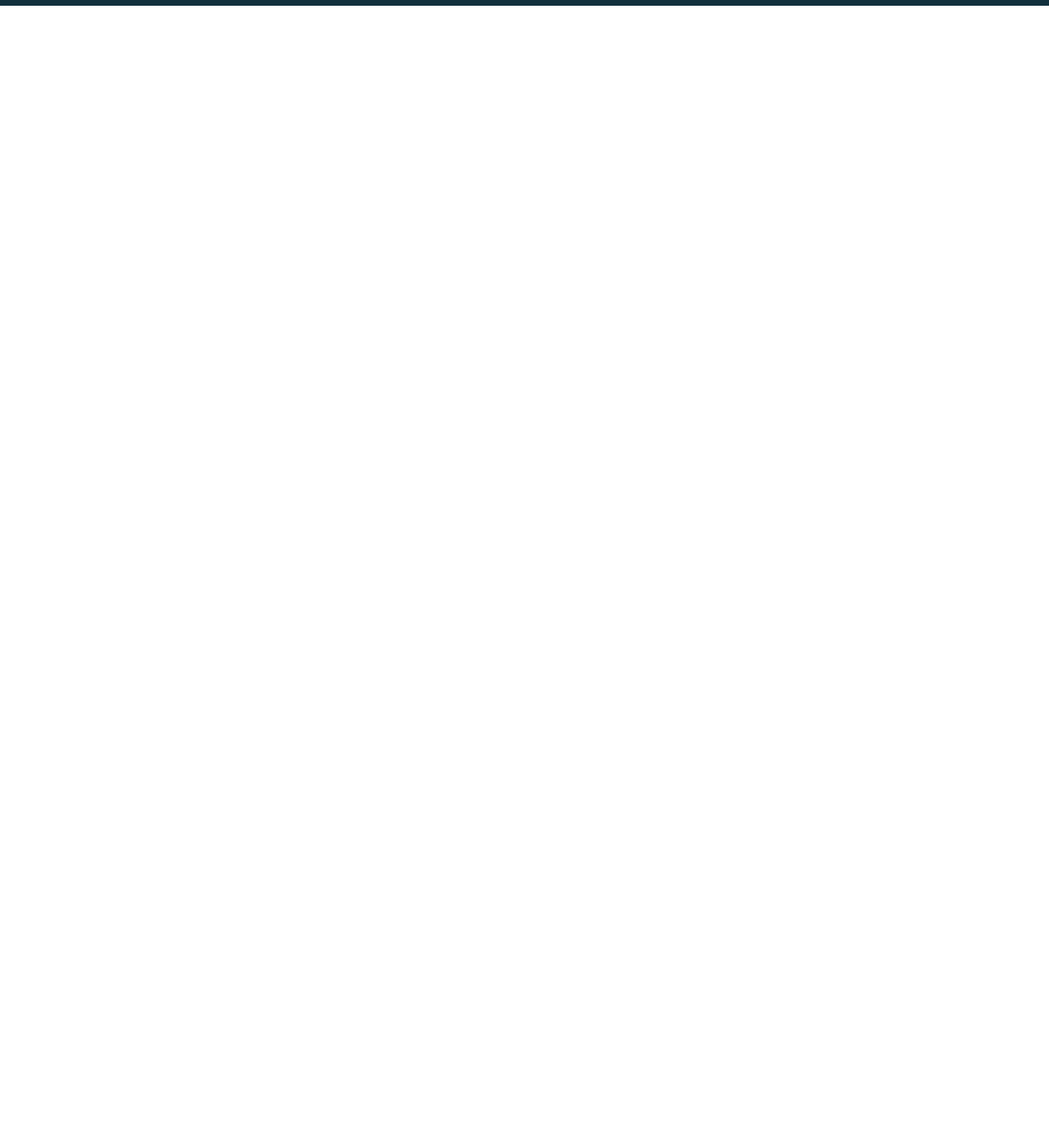
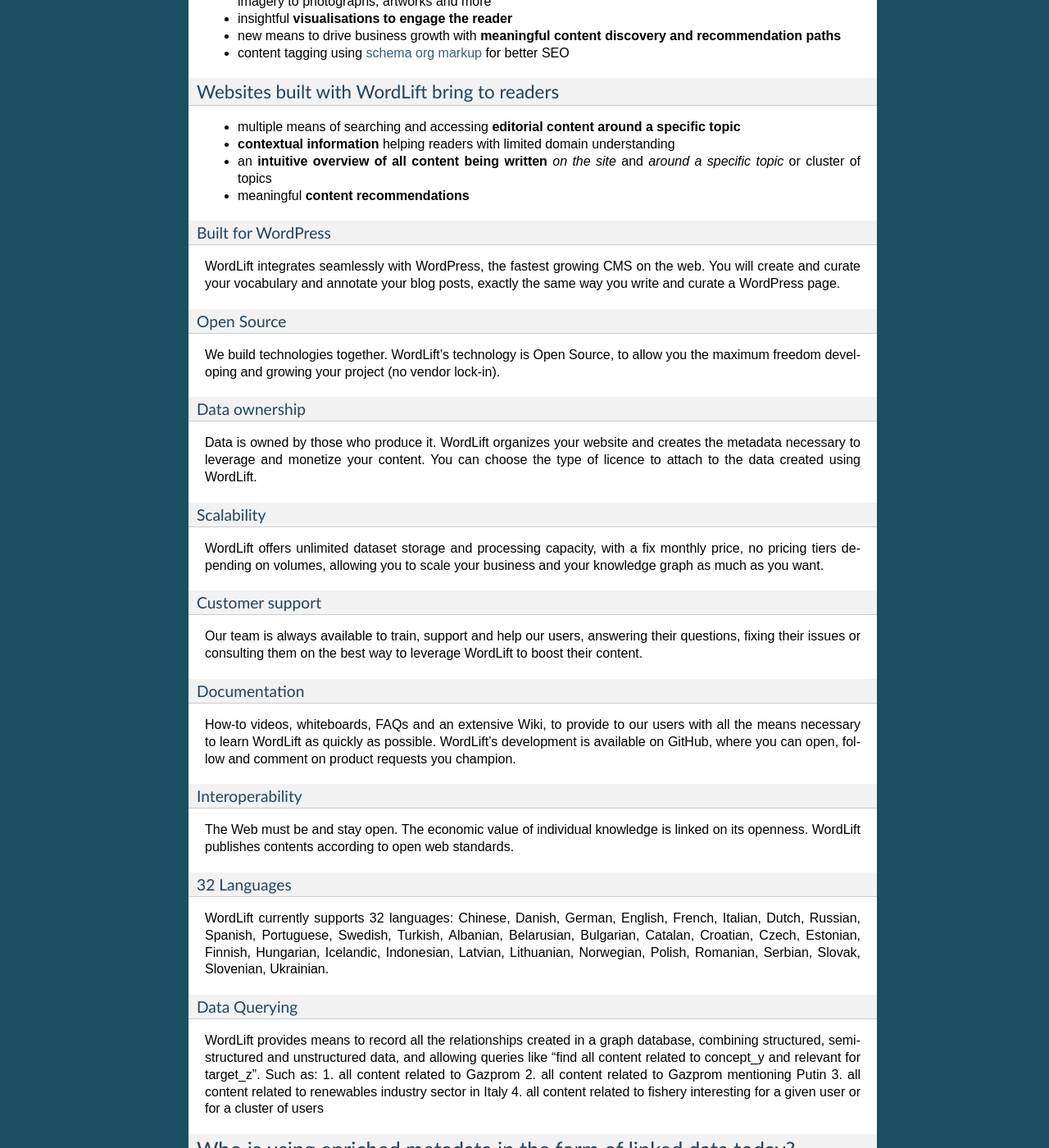
Before and after one commit to insideout10/wordlift-docs, a Sphinx documentation site: the page built from docs/overview.rst, in a window 1280 px wide and 1400 px high, scrolled down 1790 px. Shown: the whole window at 82% size. Built offline with Sphinx 7.4.7, drawn with Linux system fonts in a browser that asks for light colours; before the commit the page ends 1797 px from its top, so only the background shows below that; some of the changed text lies outside the part shown.

Commit message:
Updating overview and removing features as a separate file

```diff
--- a/docs/overview.rst
+++ b/docs/overview.rst
@@ -7,13 +7,15 @@
         <iframe src="https://www.youtube-nocookie.com/embed/AR2pBOTLsy4" frameborder="0" allowfullscreen style="position: absolute; top: 0; left: 0; width: 100%; height: 100%;"></iframe>
     </div>
 
+
 **WordLift** brings the power of *Artificial Intelligence* to web publishers around the World.
+
 **WordLift** is a plugin for WordPress designed to help you create, structure and visualize your content and to publish it as `Linked Open Data <key-concepts.html#linked-open-data>`_ following **Tim Berners-Lee**'s `Linked Data Principles <http://www.w3.org/DesignIssues/LinkedData.html>`_.
 
 Linked Data is the language machines can read and understand in order to seamlessly analyze content, index it and fetch answers back to users.
 Linked Data technologies allow software agents and search crawlers find, share and integrate information across different resources.
 
-WordLift supports bloggers and site owners building *beautifully structured web sites* and reach their maximum potential audiences:
+**WordLift** supports bloggers and site owners building *beautifully structured web sites* and reach their maximum potential audiences:
 
 - It understands the text you write and structures it to allow you to create effective navigation flows and make sure commercial search engines like Google, Bing, Yandex and Yahoo! receive the structured data they need to properly index and rank your content.
 
@@ -21,6 +23,91 @@
 
 .. note::
         **WordLift** is available to all for a monthly fee. Find out more and get your activation key directly `on our website <https://wordlift.io>`_.
+
+=================
+Features
+=================
+
+.. raw:: html
+
+    <div style="position: relative; padding-bottom: 56.25%; height: 0; overflow: hidden; max-width: 100%; height: auto;">
+        <iframe src="https://www.youtube.com/embed/TzsIz-mjY94" frameborder="0" allowfullscreen style="position: absolute; top: 0; left: 0; width: 100%; height: 100%;"></iframe>
+    </div>
+
+**WordLift** is a **semantic editor** for WordPress to help writing, organizing, tagging and sharing content online.
+
+**WordLift** is designed for bloggers, journalists and content creators to inspire and make writing more productive.
+
+**WordLift** adds `semantic annotation <key-concepts.html#semantic-fingerprint>`_ and combines information publicly available as `linked open data <key-concepts.html#linked-open-data>`_ to support the editorial workflow by suggesting relevant information, images and links.
+
+WordLift brings to content editors
+_____________
+
+* support for **self-organising content** using publicly and privately available `knowledge graphs <key-concepts.html#knowledge-graph>`_
+* an easy way to **build your own custom vocabulary**
+* support for creating web content using **contextually relevant fact-based information**
+* free to use **photos and illustrations** from the Commons community ranging from maps to astronomical imagery to photographs, artworks and more
+* insightful **visualisations to engage the reader**
+* new means to drive business growth with **meaningful content discovery and recommendation paths**
+* content tagging using `schema org markup <https://wordlift.io/entity/schema-org/>`_ for better SEO
+
+
+Websites built with WordLift bring to readers
+_____________
+
+* multiple means of searching and accessing **editorial content around a specific topic**
+* **contextual information** helping readers with limited domain understanding
+* an **intuitive overview of all content being written** *on the site* and *around a specific topic* or cluster of topics
+* meaningful **content recommendations**
+
+^^^^^^^^^^^^^^^^^
+Built for WordPress
+^^^^^^^^^^^^^^^^^
+WordLift integrates seamlessly with WordPress, the fastest growing CMS on the web.  You will create and curate your vocabulary and annotate your blog posts, exactly the same way you write and curate a WordPress page.
+
+^^^^^^^^^^^^^^^^^
+Open Source
+^^^^^^^^^^^^^^^^^
+We build technologies together. WordLift’s technology is Open Source, to allow you the maximum freedom developing and growing your project (no vendor lock-in).
+
+^^^^^^^^^^^^^^^^^
+Data ownership
+^^^^^^^^^^^^^^^^^
+Data is owned by those who produce it.  WordLift organizes your website and creates the metadata necessary to leverage and monetize your content. You can choose the type of licence to attach to the data created using WordLift.
+
+^^^^^^^^^^^^^^^^^
+Scalability
+^^^^^^^^^^^^^^^^^
+WordLift offers unlimited dataset storage and processing capacity, with a fix monthly price, no pricing tiers depending on volumes, allowing you to scale your business and your knowledge graph as much as you want.
+
+^^^^^^^^^^^^^^^^^
+Customer support
+^^^^^^^^^^^^^^^^^
+Our team is always available to train, support and help our users, answering their questions, fixing their issues or consulting them on the best way to leverage WordLift to boost their content.
+
+^^^^^^^^^^^^^^^^^
+Documentation
+^^^^^^^^^^^^^^^^^
+How-to videos, whiteboards, FAQs and an extensive Wiki, to provide to our users with all the means necessary to learn WordLift as quickly as possible. WordLift’s development is available on GitHub, where you can open, follow and comment on product requests you champion.
+
+^^^^^^^^^^^^^^^^^
+Interoperability
+^^^^^^^^^^^^^^^^^
+The Web must be and stay open. The economic value of individual knowledge is linked on its openness. WordLift publishes contents according to open web standards.
+
+^^^^^^^^^^^^^^^^^
+32 Languages
+^^^^^^^^^^^^^^^^^
+WordLift currently supports 32 languages: Chinese, Danish, German, English, French, Italian, Dutch, Russian, Spanish, Portuguese, Swedish, Turkish, Albanian, Belarusian, Bulgarian, Catalan, Croatian, Czech, Estonian, Finnish, Hungarian, Icelandic, Indonesian, Latvian, Lithuanian, Norwegian, Polish, Romanian, Serbian, Slovak, Slovenian, Ukrainian.
+
+^^^^^^^^^^^^^^^^^
+Data Querying
+^^^^^^^^^^^^^^^^^
+WordLift provides means to record all the relationships created in a graph database, combining structured, semi-structured and unstructured data, and allowing queries like “find all content related to concept_y and relevant for target_z”. Such as:
+1. all content related to Gazprom
+2. all content related to Gazprom mentioning Putin
+3. all content related to renewables industry sector in Italy
+4. all content related to fishery interesting for a given user or for a cluster of users
 
 =================
 Who is using enriched metadata in the form of linked data today?
```
Also changed, not shown: docs/index.rst (+0 -12 lines).
